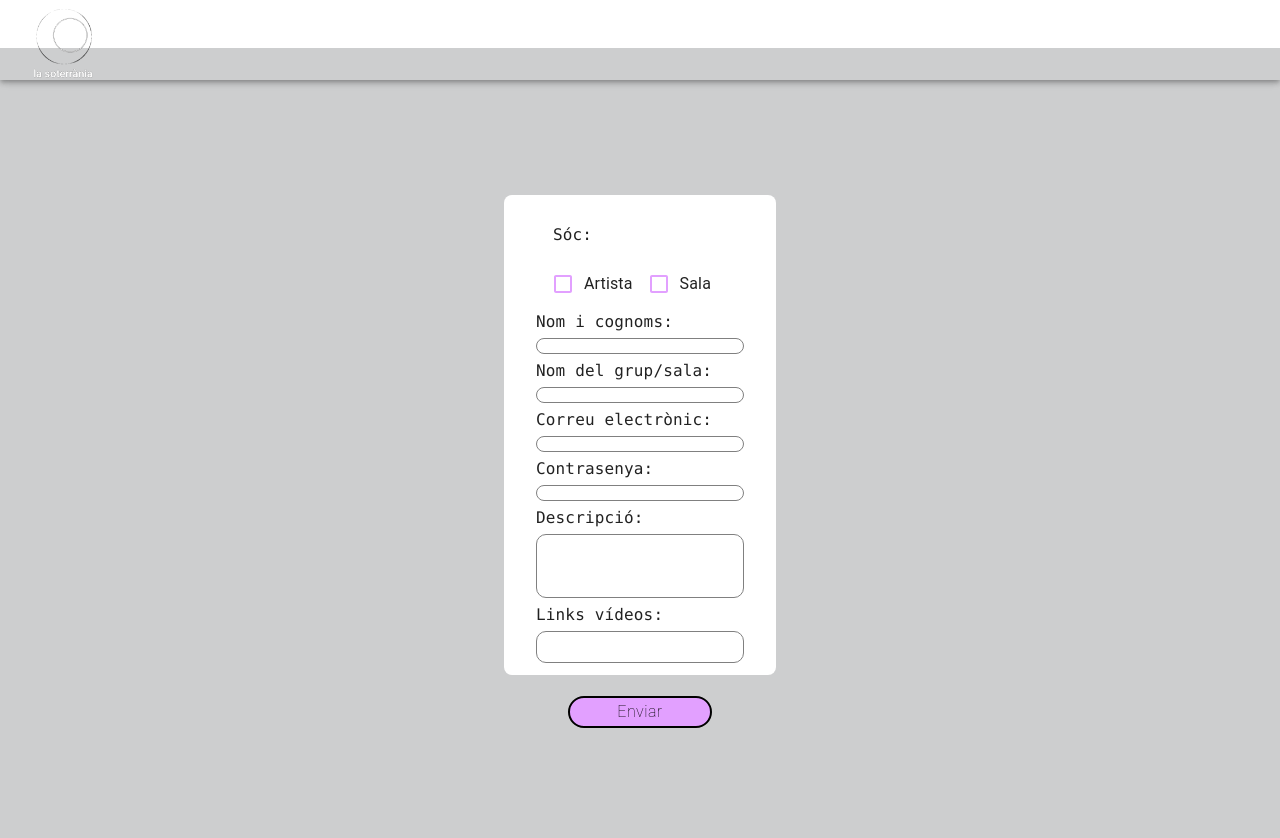
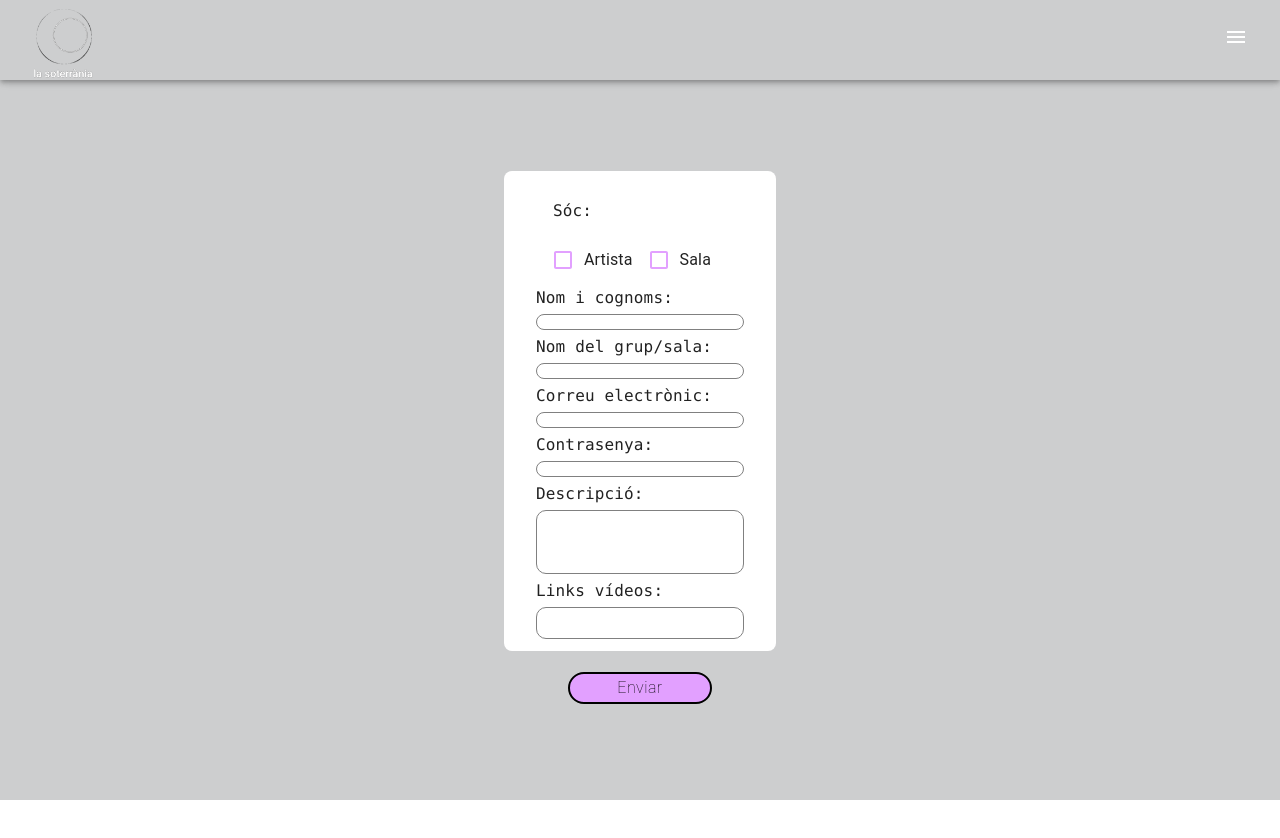
Before and after one commit to soterraniaBcn/la-soterrania, a React (Create React App) app in the folder client/: page / in a window 1280 px wide. Shown: the top 838 px of the page. After the commit the page ends 800 px from the top, so only its background shows below. Built offline with nearby package versions, Linux system fonts and the light colour scheme.

Commit message:
Scroll navbar fixed #3

```diff
--- a/client/src/App.css
+++ b/client/src/App.css
@@ -4,6 +4,7 @@ p{
 
 .navbar {
   background-color: transparent !important;
-
+  border:0;
+  box-shadow: none;
 
 }
--- a/client/src/pages/Register.jsx
+++ b/client/src/pages/Register.jsx
@@ -6,14 +6,15 @@ export default function Register(){
 
     return (
    <>
-   <HeaderRight/>
-         <Container maxWidth="xl"
+         <Container maxWidth="xl" position="fixed"
             style={{ backgroundColor: '#cdcecf',
             height: '100vh',
             display: 'flex',
             justifyContent:'center',
             alignItems: 'center',
             flexDirection: 'column'}}>
+
+              <HeaderRight/>
 
 
 
@@ -53,7 +54,7 @@ export default function Register(){
               <p>Nom del grup/sala:</p>
               <input type="text"
               style={{
-                    color: "#0000",
+                    color: "#000000",
                     width: "13rem",
                     height: "1em",
                     fontSize: "1rem",
@@ -66,7 +67,7 @@ export default function Register(){
               <p>Correu electrònic:</p>
               <input type="text"
               style={{
-                    color: "#2e5137",
+                    color: "#000000",
                     width: "13rem",
                     height: "1em",
                     fontSize: "1rem",
```
